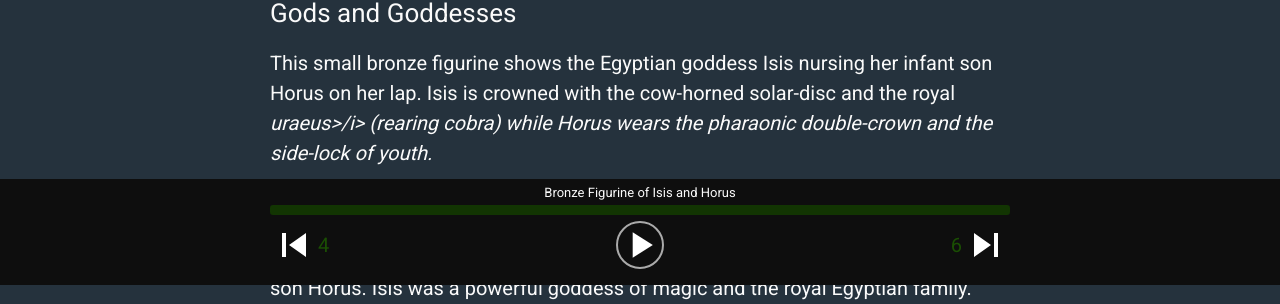
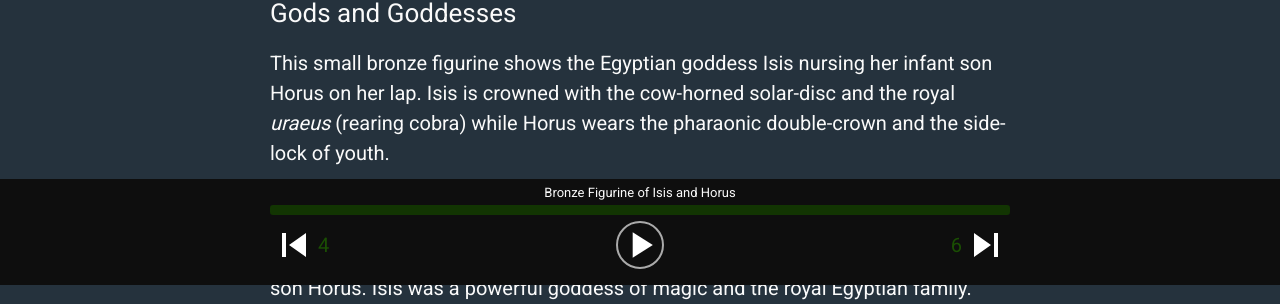
Before and after one commit to uqantiquities/world-of-egypt, a Jekyll site: the page built from stops/5.md, in a window 1280 px wide. Shown: the part 615-919 px from the top of the page. Built offline with Jekyll 4.4.1, drawn with Linux system fonts in a browser that asks for light colours.

Commit message:
Update 5.md

```diff
--- a/stops/5.md
+++ b/stops/5.md
@@ -17,7 +17,7 @@ hero_images:
 
 ## Gods and Goddesses
 
-This small bronze figurine shows the Egyptian goddess Isis nursing her infant son Horus on her lap. Isis is crowned with the cow-horned solar-disc and the royal <i>uraeus>/i> (rearing cobra) while Horus wears the pharaonic double-crown and the side-lock of youth.
+This small bronze figurine shows the Egyptian goddess Isis nursing her infant son Horus on her lap. Isis is crowned with the cow-horned solar-disc and the royal <i>uraeus</i> (rearing cobra) while Horus wears the pharaonic double-crown and the side-lock of youth.
 
 The goddess Isis is perhaps best known for her role in the Osiris myth, in which she gathers up the pieces of her murdered husband Osiris, reassembles his body through mummification, and brings him back to life, after which she conceives their son Horus. Isis was a powerful goddess of magic and the royal Egyptian family.
 
```
